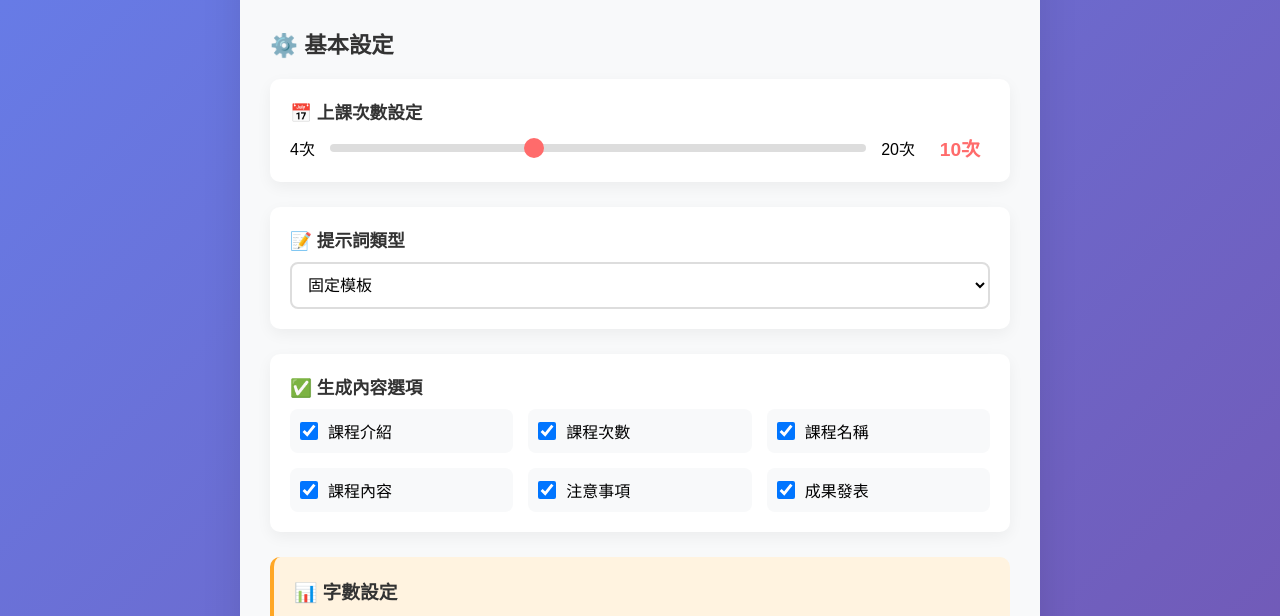
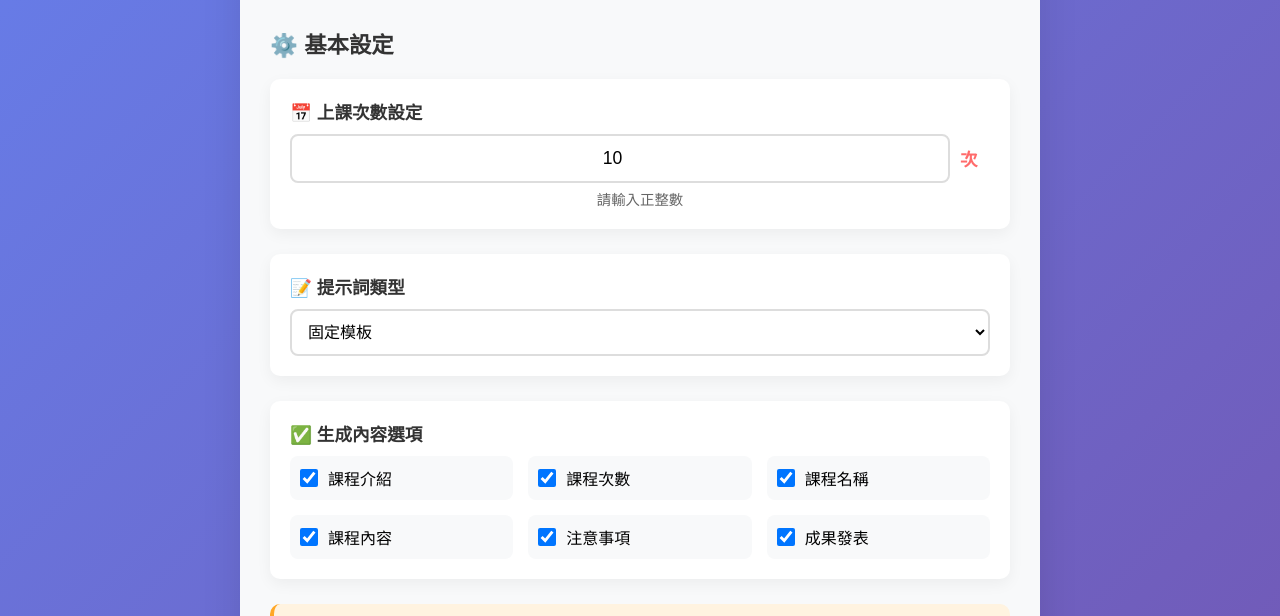
Before and after one commit to YehChenHsuan/octopus-prompt-generator, a plain HTML site: page index.html in a window 1280 px wide. Shown: the part 164-780 px from the top of the page. Drawn offline with Linux system fonts and the light colour scheme.

Commit message:
Update index.html

```diff
--- a/index.html
+++ b/index.html
@@ -75,46 +75,46 @@
             display: block;
         }
 
-        .slider-container {
+        .number-input-container {
             display: flex;
             align-items: center;
-            gap: 15px;
+            gap: 10px;
             margin-top: 10px;
         }
 
-        .slider {
+        .number-input {
             flex: 1;
-            height: 8px;
-            border-radius: 5px;
-            background: #ddd;
-            outline: none;
-            -webkit-appearance: none;
+            padding: 12px;
+            font-size: 1.1em;
+            border: 2px solid #ddd;
+            border-radius: 8px;
+            text-align: center;
+            transition: all 0.3s ease;
+            min-width: 0;
         }
 
-        .slider::-webkit-slider-thumb {
-            -webkit-appearance: none;
-            appearance: none;
-            width: 20px;
-            height: 20px;
-            border-radius: 50%;
-            background: #ff6b6b;
-            cursor: pointer;
+        .number-input:focus {
+            border-color: #ff6b6b;
+            outline: none;
+            box-shadow: 0 0 10px rgba(255,107,107,0.2);
         }
 
-        .slider::-moz-range-thumb {
-            width: 20px;
-            height: 20px;
-            border-radius: 50%;
-            background: #ff6b6b;
-            cursor: pointer;
-            border: none;
+        .number-input:invalid {
+            border-color: #dc3545;
+            box-shadow: 0 0 10px rgba(220,53,69,0.2);
         }
 
-        .slider-value {
-            font-size: 1.2em;
+        .input-unit {
+            font-size: 1.1em;
             font-weight: bold;
             color: #ff6b6b;
-            min-width: 60px;
+            min-width: 30px;
+        }
+
+        .input-hint {
+            font-size: 0.9em;
+            color: #666;
+            margin-top: 5px;
             text-align: center;
         }
 
@@ -352,13 +352,12 @@
 
             <!-- 上課次數設定 -->
             <div class="control-group">
-                <label class="control-label">📅 上課次數設定</label>
-                <div class="slider-container">
-                    <span>4次</span>
-                    <input type="range" id="courseCount" class="slider" min="4" max="20" value="10">
-                    <span>20次</span>
-                    <div class="slider-value" id="courseCountValue">10次</div>
+                <label class="control-label" for="courseCount">📅 上課次數設定</label>
+                <div class="number-input-container">
+                    <input type="number" id="courseCount" class="number-input" min="1" value="10" placeholder="請輸入上課次數">
+                    <span class="input-unit">次</span>
                 </div>
+                <div class="input-hint">請輸入正整數</div>
             </div>
 
             <!-- 提示詞類型 -->
@@ -571,14 +570,15 @@
 
         // 初始化
         document.addEventListener('DOMContentLoaded', function() {
-            updateSliderValue();
             updateWordCountVisibility();
             setupEventListeners();
         });
 
         function setupEventListeners() {
-            // 滑桿事件
-            document.getElementById('courseCount').addEventListener('input', updateSliderValue);
+            // 數字輸入事件
+            const courseCountInput = document.getElementById('courseCount');
+            courseCountInput.addEventListener('input', validateCourseCount);
+            courseCountInput.addEventListener('blur', validateCourseCount);
 
             // 提示詞類型切換
             document.getElementById('promptType').addEventListener('change', toggleCustomPrompt);
@@ -590,11 +590,17 @@
             });
         }
 
-        function updateSliderValue() {
-            const slider = document.getElementById('courseCount');
-            const valueDisplay = document.getElementById('courseCountValue');
-            valueDisplay.textContent = slider.value + '次';
+        function validateCourseCount() {
+            const input = document.getElementById('courseCount');
+            const value = parseInt(input.value);
+
+            // 只檢查是否為正整數
+            if (isNaN(value) || value < 1) {
+                input.value = 1;
+            }
         }
+
+
 
         function toggleCustomPrompt() {
             const promptType = document.getElementById('promptType').value;
@@ -618,7 +624,16 @@
         }
 
         function generatePrompt() {
-            const courseCount = document.getElementById('courseCount').value;
+            const courseCountInput = document.getElementById('courseCount');
+            const courseCount = parseInt(courseCountInput.value);
+
+            // 驗證課程次數
+            if (isNaN(courseCount) || courseCount < 1) {
+                alert('請輸入有效的上課次數（正整數）！');
+                courseCountInput.focus();
+                return;
+            }
+
             const promptType = document.getElementById('promptType').value;
             const customPrompt = document.getElementById('customPrompt').value;
 
```
